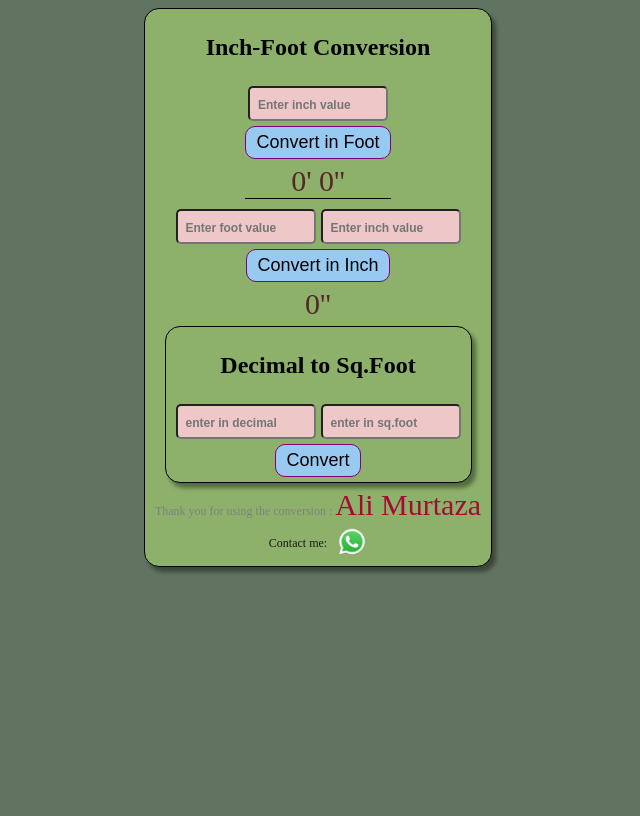
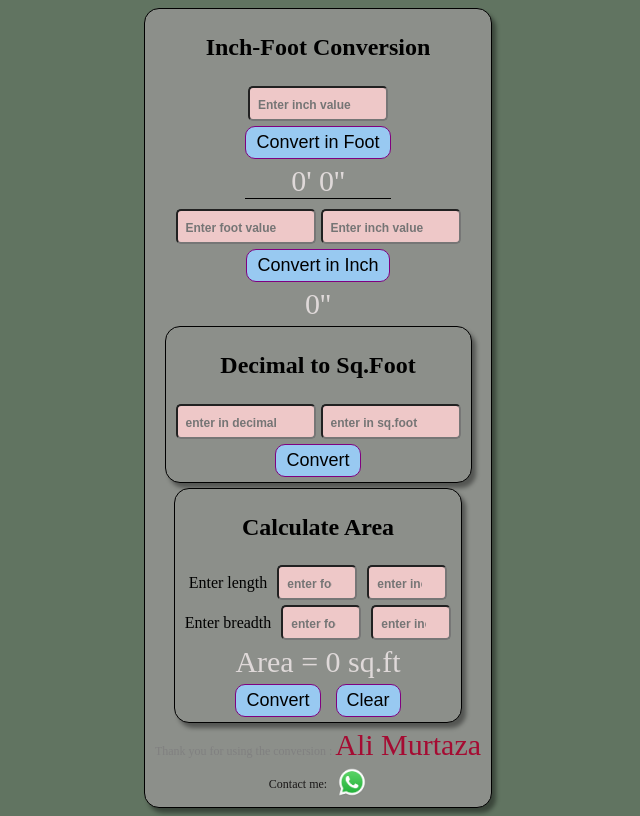
Before and after one commit to CodewithAli45/inchtofoot, a React (Create React App) app: page / in a window 1280 px wide. Shown: the whole page, without its empty margins (322-962 px from the left). Built offline with nearby package versions, Linux system fonts and the light colour scheme; a web font is replaced by a local one.

Commit message:
carpet area added

```diff
--- a/src/App.css
+++ b/src/App.css
@@ -15,7 +15,7 @@ body {
     border: 1px solid black;
     justify-content: center;
     align-items: center;
-    background-color: rgb(141, 177, 107);
+    background-color: rgb(140, 143, 138);
     box-shadow: 4px 5px 4px 0px rgba(0, 0, 0, 0.4);
     border-radius: 15px;
 }
@@ -60,8 +60,7 @@ input::placeholder {
 .display {
     font-size: 30px;
     text-align: center;
-    color: rgb(87, 40, 40);
-    width: 100px;
+    color: rgb(223, 217, 217);
 }
 
 
@@ -96,3 +95,21 @@ img {
 .contact p{
     color: rgb(26, 24, 24);
 }
+.area {
+    display: flex;
+    flex-direction: column;
+}
+.length, .breadth {
+    display: flex;
+    align-items: center;
+    justify-content: center;
+    gap: 10px;
+}
+.length input, .breadth input {
+    width: 60px;
+}
+
+.btns{
+    display: flex;
+    gap: 15px;
+}
--- a/src/App.jsx
+++ b/src/App.jsx
@@ -3,6 +3,7 @@ import './App.css';
 import { InchToFoot } from './components/InchToFoot';
 import { FootToInch } from './components/FootToInch';
 import AreaConversion from './components/AreaConversion';
+import FindArea from './components/FindArea';
 
 const App = () => {
     return (
@@ -12,6 +13,7 @@ const App = () => {
                 <InchToFoot />
                 <FootToInch />
                 <AreaConversion />
+                <FindArea />
                 <p>Thank you for using the conversion : <span>Ali Murtaza</span></p>
                 <div className="contact">
                     <p>Contact me: </p>
--- /dev/null
+++ b/src/components/FindArea.jsx
@@ -0,0 +1,77 @@
+import React, { useState } from 'react';
+
+
+const FindArea = () => {
+    const [inchOne, setInchOne] = useState('');
+    const [inchTwo, setInchTwo] = useState('');
+    const [footOne, setFootOne] = useState('');
+    const [footTwo, setFootTwo] = useState('');
+    const [area, setArea] = useState(0);
+
+    const handleConversion = () => {
+        const lengthInch = parseFloat(footOne) * 12 + +inchOne;
+        const breadthInch = parseFloat(footTwo) * 12 + +inchTwo;
+
+        const areaInFoot = (parseFloat(lengthInch) * parseFloat(breadthInch)) / 144;
+        setArea(areaInFoot.toFixed(2))
+    }
+
+    function handleReset(){
+        setInchOne('')
+        setFootOne('');
+
+        setInchTwo('');
+        setFootTwo('');
+
+
+    }
+    return (
+        <div className='app'>
+            <h2>Calculate Area</h2>
+            <div className="inputs area">
+                <div className="length">
+                    <label htmlFor="length">Enter length</label>
+                    <input
+                        type="number"
+                        placeholder='enter foot'
+                        value={footOne}
+                        onChange={(e) => setFootOne(e.target.value)}
+                    />
+                    <input
+                        type="number"
+                        placeholder='enter inch'
+                        value={inchOne}
+                        onChange={(e) => setInchOne(e.target.value)}
+                    />
+                </div>
+                <div className="breadth">
+                    <label htmlFor="length">Enter breadth</label>
+                    <input
+                        type="number"
+                        placeholder='enter foot'
+                        value={footTwo}
+                        onChange={(e) => setFootTwo(e.target.value)}
+                    />
+                    <input
+                        type="number"
+                        placeholder='enter inch'
+                        value={inchTwo}
+                        onChange={(e) => setInchTwo(e.target.value)}
+                    />
+                </div>
+
+            </div>
+            <div className="display">
+                Area = {area} sq.ft
+            </div>
+            <div className="btns">
+                <button onClick={handleConversion}>Convert</button>
+                <button onClick={handleReset}>Clear</button>
+            </div>
+
+
+        </div>
+    );
+}
+
+export default FindArea;
```
Also changed, not shown: 6 other files (tests, documents, lock files or other folders).
